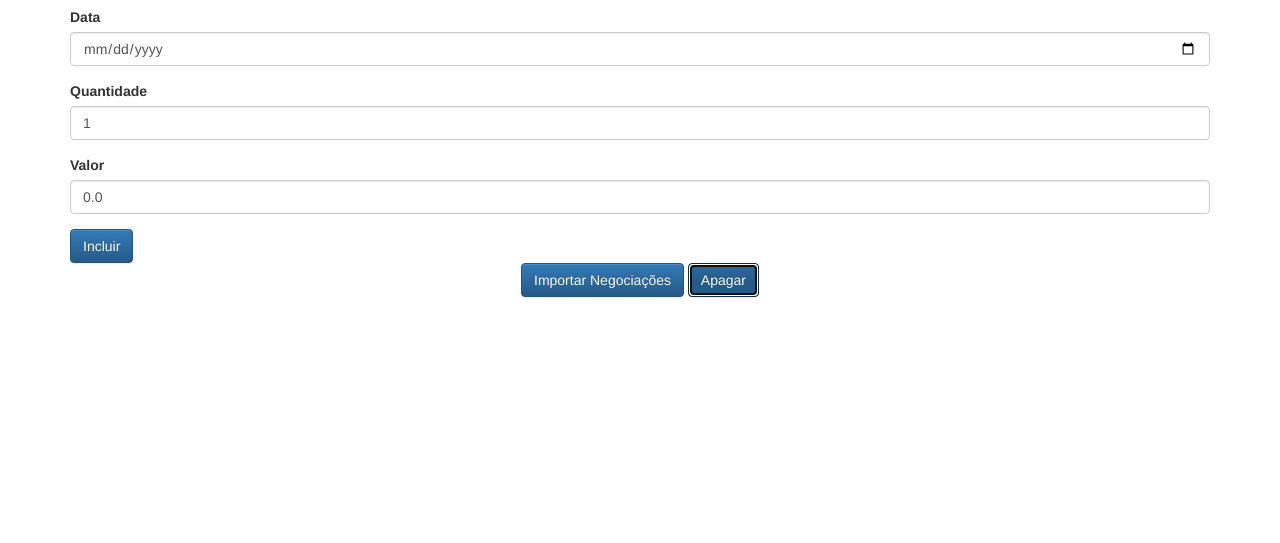
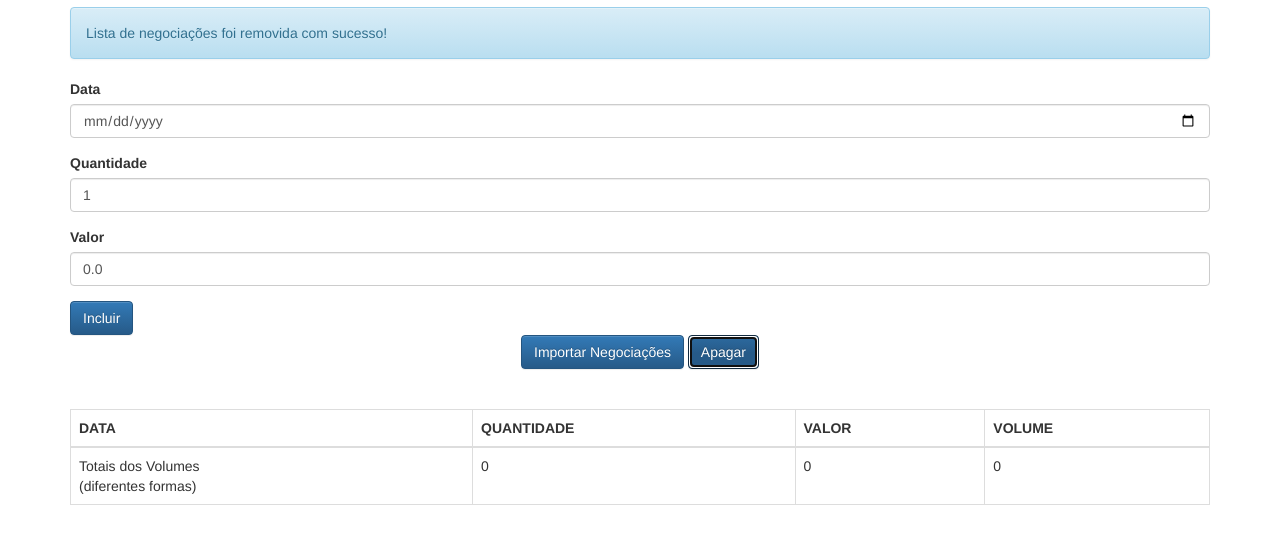
Before and after one commit to lacsousa/js-es6-oo-pp-avanc1, a plain HTML site: page aluraframe/client/index.html in a window 1280 px wide. Both pictures are taken after a click on the button "Apagar". Shown: the part 63-606 px from the top of the page. Drawn offline with Linux system fonts and the light colour scheme.

Commit message:
Finalizando o uso do Proxy na NegociacaoController

```diff
--- a/aluraframe/client/js/app/controllers/NegociacaoController.js
+++ b/aluraframe/client/js/app/controllers/NegociacaoController.js
@@ -7,6 +7,24 @@ class NegociacaoController {
         this._inputData = $('#data');
         this._inputQuantidade = $('#quantidade');
         this._inputValor = $('#valor');
+
+        let self = this;
+        this._listaNegociacoes = new Proxy(new ListaNegociacoes(),{
+            get: function(target, prop, receiver){
+               if (['adiciona', 'esvazia'].includes(prop) && typeof(target[prop] == typeof(Function))){
+
+                    // trocar o meu método do Proxy por outro método
+                    return function () {
+                        // Tem que ser function para ter o this dinâmico.
+                        //Não pode ser arrow function que possui escopo léxico.
+                        console.log(`a propriedade "${prop}" foi interceptada`);
+                        Reflect.apply(target[prop], target, arguments);
+                        self._negociacoesView.update(target);
+                    }
+               }
+               return Reflect.get(target, prop, receiver);
+            }
+        });
 
         /* Começar a trabalhar com o Proxy
         this._listaNegociacoes = new ListaNegociacoes(model => {
```
Also changed, not shown: aluraframe/client/index.html (+2 -2 lines), 1 other file.
